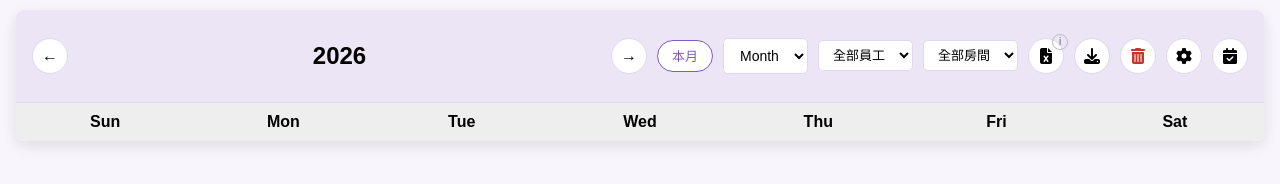
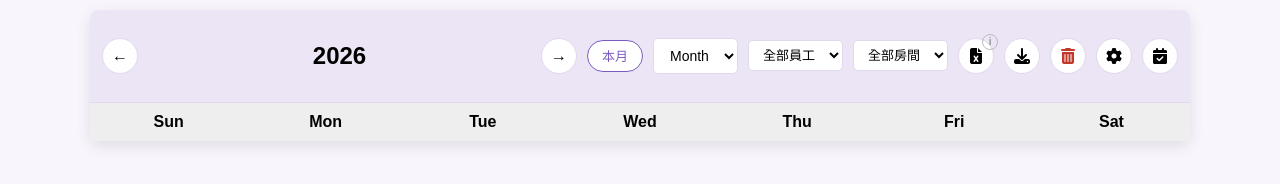
Before and after one commit to AlisonYao227/CalendarBooking, a website: page public/index.html in a window 1280 px wide. Drawn offline with nearby package versions, Linux system fonts and the light colour scheme; no server answers.

Commit message:
narrow layout: 1400px → 1100px, tighter padding

```diff
--- a/public/style.css
+++ b/public/style.css
@@ -6,9 +6,9 @@
   --day-today-bg: #dceeff;
 }
 
-body { font-family: sans-serif; background: var(--bg-color); margin: 0; padding: 10px 16px; }
+body { font-family: sans-serif; background: var(--bg-color); margin: 0; padding: 10px 10px; }
 
-.main-container { max-width: 1400px; margin: 0 auto; background: #fff; border-radius: 8px; box-shadow: 0 5px 15px rgba(0,0,0,0.1); overflow: hidden; }
+.main-container { max-width: 1100px; margin: 0 auto; background: #fff; border-radius: 8px; box-shadow: 0 5px 15px rgba(0,0,0,0.1); overflow: hidden; }
 
 *{
   box-sizing: border-box;
@@ -18,7 +18,7 @@ body { font-family: sans-serif; background: var(--bg-color); margin: 0; padding:
 .calendar-header {
   display: flex;
   flex-direction: column;
-  padding: 12px 16px;
+  padding: 12px 12px;
   border-bottom: 1px solid var(--border-color);
   background-color: #ece5f5;
   gap: 8px;
@@ -28,7 +28,7 @@ body { font-family: sans-serif; background: var(--bg-color); margin: 0; padding:
   display: flex;
   align-items: center;
   gap: 10px;
-  max-width: 1400px;
+  max-width: 1100px;
   margin: 0 auto;
 }
 #prevbtn, #nextbtn {
```
